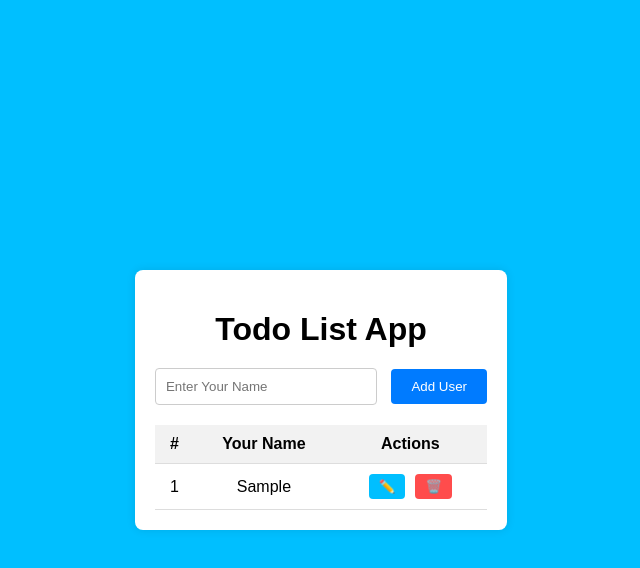
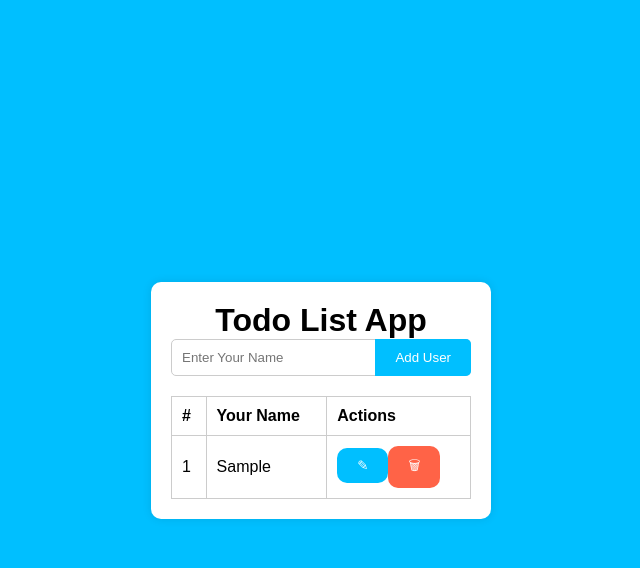
Before and after one commit to Snow-ie/to-do-list, a plain HTML site: page index.html in a window 1280 px wide. Both pictures are taken after typing "Sample" into the empty fields and a click on the button "Add User". Shown: the whole page, without its empty margins (319-959 px from the left). Drawn offline with Linux system fonts and the light colour scheme.

Commit message:
first committed

```diff
--- a/index.html
+++ b/index.html
@@ -1,16 +1,18 @@
 <!DOCTYPE html>
 <html lang="en">
 <head>
-    <meta charset="UTF-8" />
-    <meta name="viewport" content="width=device-width, initial-scale=1.0" />
+    <meta charset="UTF-8">
+    <meta name="viewport" content="width=device-width, initial-scale=1.0">
     <title>Todo List App</title>
-    <link rel="stylesheet" href="style.css" />
+    <link rel="stylesheet" href="style.css">
 </head>
 <body>
     <div class="container">
         <h1>Todo List App</h1>
-      <input type="word" id="nameInput" placeholder="Enter Your Name" />
-      <button onclick="addUser()">Add User</button>
+        <div class="input-container">
+            <input type="text" id="userInput" placeholder="Enter Your Name">
+            <button onclick="addOrEditUser()" id="addUserBtn">Add User</button>
+        </div>
         <table>
             <thead>
                 <tr>
@@ -19,11 +21,21 @@
                     <th>Actions</th>
                 </tr>
             </thead>
-        <tbody id="userTable">
+            <tbody id="userTableBody">
                 <!-- Users will be added here dynamically -->
             </tbody>
         </table>
     </div>
+
+    <!-- Delete confirmation modal -->
+    <div id="deleteModal" class="modal">
+        <div class="modal-content">
+            <p>Are you sure you want to delete?</p>
+            <button id="confirmDeleteBtn">Yes</button>
+            <button id="cancelDeleteBtn">No</button>
+        </div>
+    </div>
+
     <script src="script.js"></script>
 </body>
 </html>
--- a/script.js
+++ b/script.js
@@ -1,54 +1,71 @@
-let userCount = 1;
+let users = [];
+let editIndex = null;
 
-function addUser() {
-    const nameInput = document.getElementById('nameInput');
-    const name = nameInput.value.trim();
-    if (name !== '') {
-        const userTable = document.getElementById('userTable');
-        const row = userTable.insertRow();
-        row.insertCell(0).innerText = userCount++;
-        row.insertCell(1).innerText = name;
-        const actionsCell = row.insertCell(2);
+document.getElementById('cancelDeleteBtn').onclick = () => {
+    document.getElementById('deleteModal').style.display = 'none';
+};
 
-        const editBtn = document.createElement('button');
-        editBtn.innerText = '✏️';
-        editBtn.classList.add('edit-btn');
-        editBtn.onclick = function() {
-            editUser(this);
-        };
-        actionsCell.appendChild(editBtn);
+function addOrEditUser() {
+    const userInput = document.getElementById('userInput').value.trim();
+    if (userInput === '') return;
 
-        const deleteBtn = document.createElement('button');
-        deleteBtn.innerText = '🗑️';
-        deleteBtn.classList.add('delete-btn');
-        deleteBtn.onclick = function() {
-            deleteUser(this);
-        };
-        actionsCell.appendChild(deleteBtn);
-
-        nameInput.value = '';
+    if (editIndex !== null) {
+        users[editIndex] = userInput;
+        editIndex = null;
+        document.getElementById('addUserBtn').textContent = 'Add User';
+    } else {
+        users.push(userInput);
     }
+    document.getElementById('userInput').value = '';
+    renderTable();
 }
 
-function editUser(btn) {
-    const row = btn.parentElement.parentElement;
-    const nameCell = row.cells[1];
-    const newName = prompt('Edit name:', nameCell.innerText);
-    if (newName) {
-        nameCell.innerText = newName;
-    }
+function renderTable() {
+    const userTableBody = document.getElementById('userTableBody');
+    userTableBody.innerHTML = '';
+    users.forEach((user, index) => {
+        const row = document.createElement('tr');
+
+        const cellIndex = document.createElement('td');
+        cellIndex.textContent = index + 1;
+        row.appendChild(cellIndex);
+
+        const cellName = document.createElement('td');
+        cellName.textContent = user;
+        row.appendChild(cellName);
+
+        const cellActions = document.createElement('td');
+
+        const editButton = document.createElement('button');
+        editButton.innerHTML = '&#9998;';
+        editButton.className = 'edit-btn';
+        editButton.onclick = () => editUser(index);
+        cellActions.appendChild(editButton);
+
+        const deleteButton = document.createElement('button');
+        deleteButton.innerHTML = '&#128465;';
+        deleteButton.className = 'delete-btn';
+        deleteButton.onclick = () => confirmDelete(index);
+        cellActions.appendChild(deleteButton);
+
+        row.appendChild(cellActions);
+        userTableBody.appendChild(row);
+    });
 }
 
-function deleteUser(btn) {
-    const row = btn.parentElement.parentElement;
-    row.parentElement.removeChild(row);
-    userCount--;
-    updateRowNumbers();
+function editUser(index) {
+    document.getElementById('userInput').value = users[index];
+    document.getElementById('addUserBtn').textContent = 'Edit User';
+    editIndex = index;
 }
 
-function updateRowNumbers() {
-    const rows = document.getElementById('userTable').rows;
-    for (let i = 0; i < rows.length; i++) {
-        rows[i].cells[0].innerText = i + 1;
-    }
+function confirmDelete(index) {
+    document.getElementById('deleteModal').style.display = 'flex';
+    document.getElementById('confirmDeleteBtn').onclick = () => deleteUser(index);
 }
+
+function deleteUser(index) {
+    users.splice(index, 1);
+    document.getElementById('deleteModal').style.display = 'none';
+    renderTable();
+}
--- a/style.css
+++ b/style.css
@@ -1,3 +1,9 @@
+* {
+  margin: 0;
+  padding: 0;
+  box-sizing: border-box;
+}
+
 body {
   font-family: Arial, sans-serif;
   background-color: #00bfff;
@@ -9,40 +15,43 @@ body {
 }
 
 .container {
-  background: #fff;
+  background-color: white;
   padding: 20px;
-  border-radius: 8px;
+  border-radius: 10px;
+  text-align: center;
   box-shadow: 0 0 10px rgba(0, 0, 0, 0.1);
-  text-align: center;
 }
 
-h1 {
-  margin-bottom: 20px;
+.input-container {
+  position: relative;
+  display: inline-block;
 }
 
-input[type="word"] {
+input[type="text"] {
   padding: 10px;
-  width: 200px;
-  margin-right: 10px;
+  min-width: 300px;
   border: 1px solid #ccc;
-  border-radius: 4px;
+  border-radius: 5px;
 }
 
 button {
   padding: 10px 20px;
+}
+
+button#addUserBtn {
+  position: absolute;
+  right: 0;
+  top: 0;
+  bottom: 0;
+  background-color: #00bfff;
+  color: white;
   border: none;
-  background-color: #007bff;
-  color: #fff;
-  border-radius: 4px;
+  border-radius: 0 5px 5px 0;
   cursor: pointer;
 }
 
-button:hover {
-  background-color: #0056b3;
-}
-
 table {
-  width: 100%;
+  min-width: 100%;
   margin-top: 20px;
   border-collapse: collapse;
 }
@@ -50,40 +59,45 @@ table {
 th,
 td {
   padding: 10px;
-  border-bottom: 1px solid #ddd;
+  border: 1px solid #ccc;
+  text-align: left;
 }
 
-th {
-  background-color: #f2f2f2;
-}
-
-td:last-child {
-  display: flex;
-  justify-content: center;
-}
-
-td button {
-  margin: 0 5px;
-  padding: 5px 10px;
+button.edit-btn {
+  background-color: #00bfff;
+  color: white;
   border: none;
-  border-radius: 4px;
+  border-radius: 10px;
   cursor: pointer;
 }
 
-td .edit-btn {
-  background-color: #00bfff;
-  color: #fff;
+button.delete-btn {
+  background-color: #ff6347;
+  color: white;
+  border: none;
+  border-radius: 10px;
+  cursor: pointer;
 }
 
-td .delete-btn {
-  background-color: #ff4c4c;
-  color: #fff;
+.modal {
+  display: none;
+  position: fixed;
+  left: 0;
+  top: 0;
+  width: 100%;
+  height: 100%;
+  background-color: rgba(0, 0, 0, 0.5);
+  justify-content: center;
+  align-items: center;
 }
 
-td .edit-btn:hover {
-  background-color: #009acd;
+.modal-content {
+  background-color: white;
+  padding: 20px;
+  border-radius: 10px;
+  text-align: center;
 }
 
-td .delete-btn:hover {
-  background-color: #ff3333;
+.modal-content button {
+  margin: 5px;
 }
```
Lines whose indentation alone changed are shown as unchanged.
